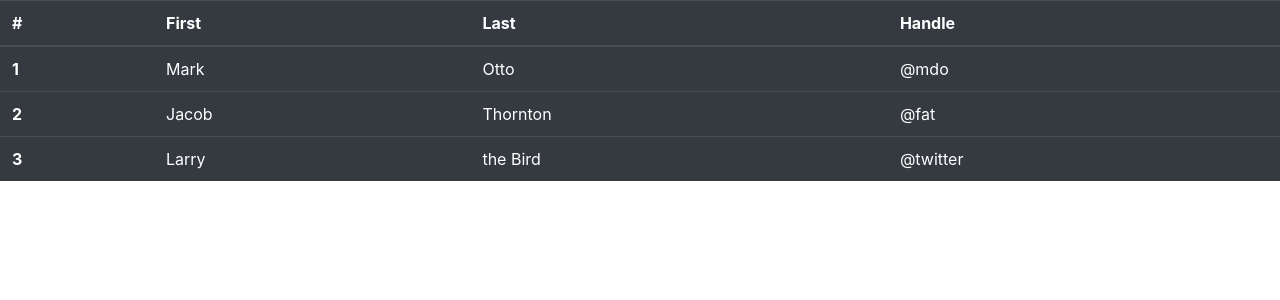
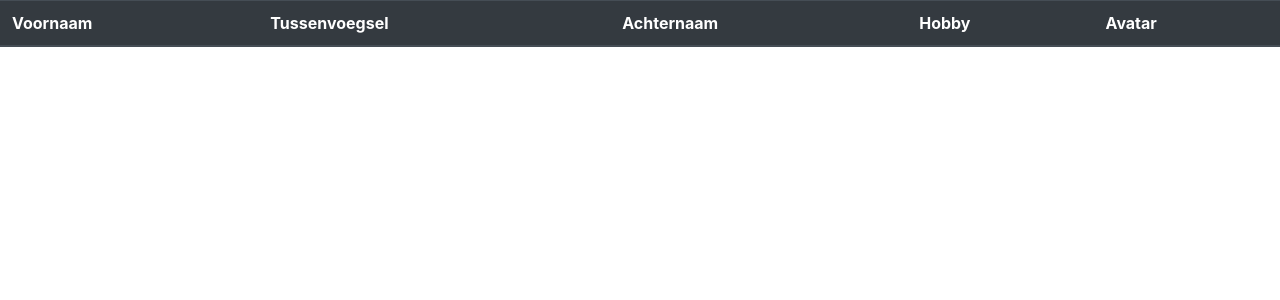
Before and after one commit to rra-am1a-2018/proeftoets-am1a, a PHP site: page /Richard_RiDiCage.php in a window 1280 px wide. Shown: the top 300 px of the page. Run offline with PHP 8.4, Linux system fonts and the light colour scheme; lists and menus that the app fills with data are empty.

Commit message:
Add header in table

```diff
--- a/Richard_RiDiCage.php
+++ b/Richard_RiDiCage.php
@@ -28,30 +28,16 @@
         <table class="table table-dark">
             <thead>
                 <tr>
-                <th scope="col">#</th>
-                <th scope="col">First</th>
-                <th scope="col">Last</th>
-                <th scope="col">Handle</th>
+                    <th scope="col">Voornaam</th>
+                    <th scope="col">Tussenvoegsel</th>
+                    <th scope="col">Achternaam</th>
+                    <th scope="col">Hobby</th>
+                    <th scope="col">Avatar</th>
                 </tr>
             </thead>
             <tbody>
                 <tr>
-                    <th scope="row">1</th>
-                    <td>Mark</td>
-                    <td>Otto</td>
-                    <td>@mdo</td>
-                </tr>
-                <tr>
-                    <th scope="row">2</th>
-                    <td>Jacob</td>
-                    <td>Thornton</td>
-                    <td>@fat</td>
-                </tr>
-                <tr>
-                    <th scope="row">3</th>
-                    <td>Larry</td>
-                    <td>the Bird</td>
-                    <td>@twitter</td>
+
                 </tr>
             </tbody>
         </table>
```
